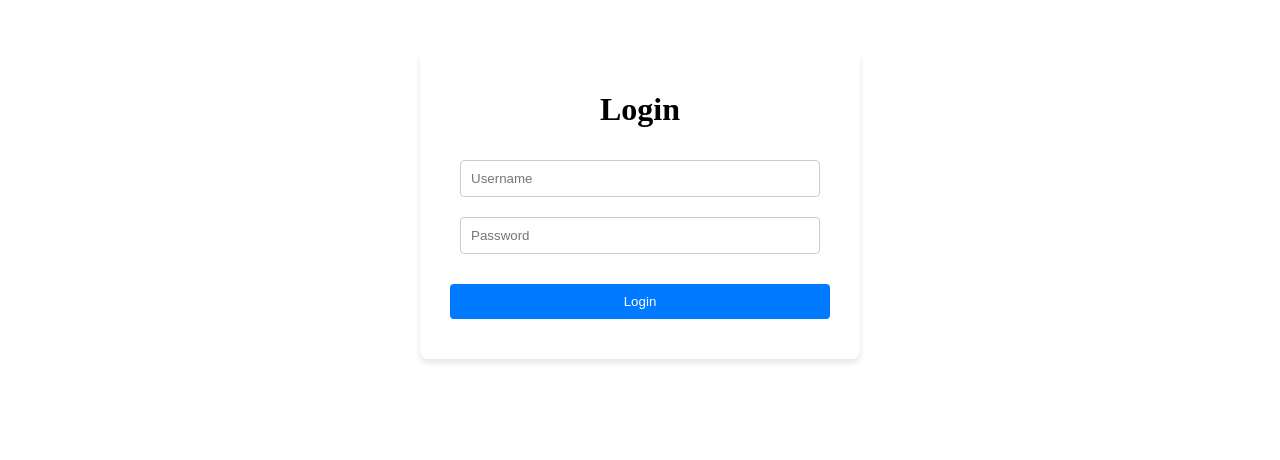
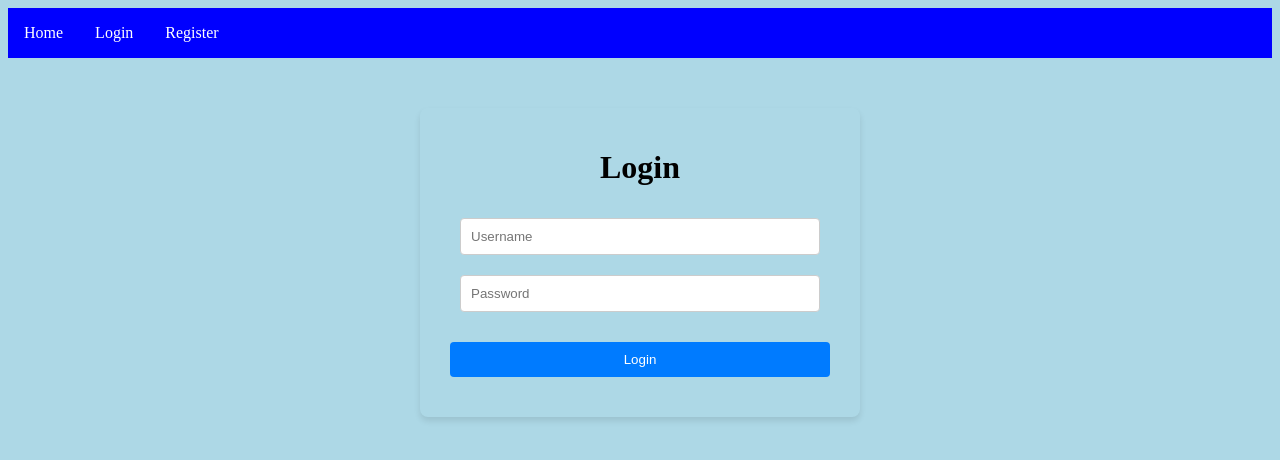
Before and after one commit to HunterB03/360-Lab-Final, a React (Vite) app in the folder frontend/: page /login in a window 1280 px wide. Shown: the top 460 px of the page. Built offline with nearby package versions, Linux system fonts and the light colour scheme.

Commit message:
header and listings update

```diff
--- a/frontend/src/components/Listing.jsx
+++ b/frontend/src/components/Listing.jsx
@@ -1,4 +1,5 @@
 import React from "react"
+import "../styles/Listing.css"
 
 function Listing({listing}) {
     return <div className="listing-container">
@@ -6,7 +7,7 @@ function Listing({listing}) {
         <p className="listing-content">{listing.content}</p>
         <p className="listing-date">{}</p>
 
-        <img className="listing-image" src={listing.img} height="100" width="100" alt={listing.title} />
+        <img className="listing-image" src={listing.img} alt={listing.title} />
 
 
     </div>
--- a/frontend/src/pages/Home.jsx
+++ b/frontend/src/pages/Home.jsx
@@ -1,7 +1,10 @@
 import { useState, useEffect } from "react"
 import api from "../api"
 import Listing from "../components/Listing"
+import "../styles/Home.css"
+
 function Home() {
+
     const [listings, setListings] = useState([])
     const [content, setContent] = useState("")
     const [title, setTitle] = useState("")
@@ -16,12 +19,25 @@ function Home() {
         api.get("/api/listings/").then((res) => res.data).then((data) => {setListings(data); console.log(data)}).catch((err) => alert(err))
     }
 
-    return <div>
+    return (
         <div>
+            <div className="header">
+            <ul>
+            <li><a href="/">Home</a></li>
+            <li><a href="/login">Login</a></li>
+            <li><a href="/register">Register</a></li>
+
+            <li><a href="/logout">Log Out</a></li>
+            </ul>
+            </div>
             <h2>Listings</h2>
-            {listings.map((listing) => (<Listing listing={listing} key={listing.id} /> ))}
+            <div className="grid-container">
+                {listings.map((listing) => (
+                    <Listing listing={listing} key={listing.id} />
+                ))}
+            </div>
         </div>
-    </div>
+    )
 }
 
 export default Home
--- a/frontend/src/pages/Login.jsx
+++ b/frontend/src/pages/Login.jsx
@@ -1,8 +1,16 @@
 import Form from "../components/Form"
 
 function Login() {
-    return <Form route="/api/token/" method="login" />
-
+    return <div>
+            <div className="header">
+            <ul>
+            <li><a href="/">Home</a></li>
+            <li><a href="/login">Login</a></li>
+            <li><a href="/register">Register</a></li>
+            </ul>
+            </div>
+        <Form route="/api/token/" method="login" />
+</div>
 }
 
 export default Login
--- a/frontend/src/pages/Register.jsx
+++ b/frontend/src/pages/Register.jsx
@@ -1,7 +1,18 @@
 import Form from "../components/Form"
 
 function Register() {
-    return <Form route="/api/user/register/" method="register" />
+    return <div>
+            <div className="header">
+            <ul>
+            <li><a href="/">Home</a></li>
+            <li><a href="/login">Login</a></li>
+            <li><a href="/register">Register</a></li>
+            </ul>
+            </div>
+
+
+        <Form route="/api/user/register/" method="register" />
+    </div>
 }
 
 export default Register
--- /dev/null
+++ b/frontend/src/styles/Home.css
@@ -0,0 +1,41 @@
+body{
+    background-color: lightblue;
+}
+
+.grid-container {
+    display: grid;
+    grid-template-columns: repeat(auto-fill, minmax(250px, 1fr));
+    gap: 20px;
+    padding: 20px;
+}
+
+.grid-container > .listing-container {
+    /* Grid item styles, ensuring they behave as cards */
+    display: flex;
+    flex-direction: column;
+    align-items: center;
+}
+
+.header {
+    background-color:blue
+}
+
+ul {
+    list-style-type: none;
+    margin: 0;
+    padding: 0;
+    overflow: hidden;
+    }
+li {
+    float: left;
+}
+li a{
+    display: block;
+    color: white;
+    text-align: center;
+    padding: 16px;
+    text-decoration: none;
+}
+li a:hover{
+    background: black;
+}
--- /dev/null
+++ b/frontend/src/styles/Listing.css
@@ -0,0 +1,34 @@
+.listing-container {
+    padding: 10px;
+    border: 1px solid black;
+    border-radius: 5px;
+    margin: 10px;
+    background-color: white;
+    box-shadow: 0 4px 8px rgba(0, 0, 0, 0.1); /* Optional shadow for card-like effect */
+    text-align: center;
+}
+
+.listing-title {
+    font-size: 1.2rem;
+    font-weight: bold;
+    margin-bottom: 10px;
+}
+
+.listing-content {
+    font-size: 1rem;
+    color: #555;
+    margin-bottom: 10px;
+}
+
+.listing-date {
+    font-size: 0.9rem;
+    color: #888;
+    margin-bottom: 10px;
+}
+
+.listing-image {
+    width: 100%;
+    height: auto;
+    max-width: 250px; /* Ensures the image isn't too big */
+    margin-bottom: 10px;
+}
```
